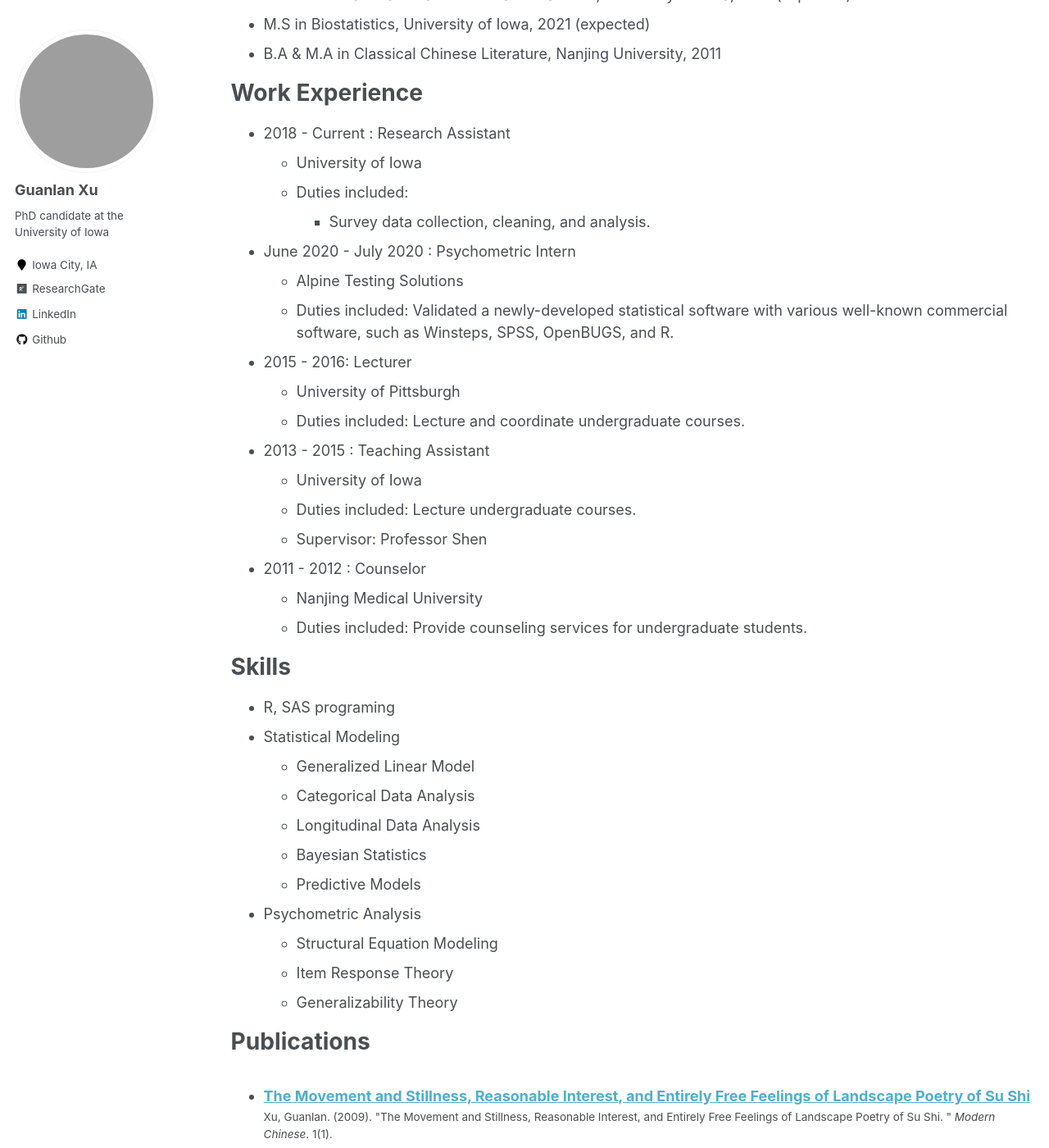
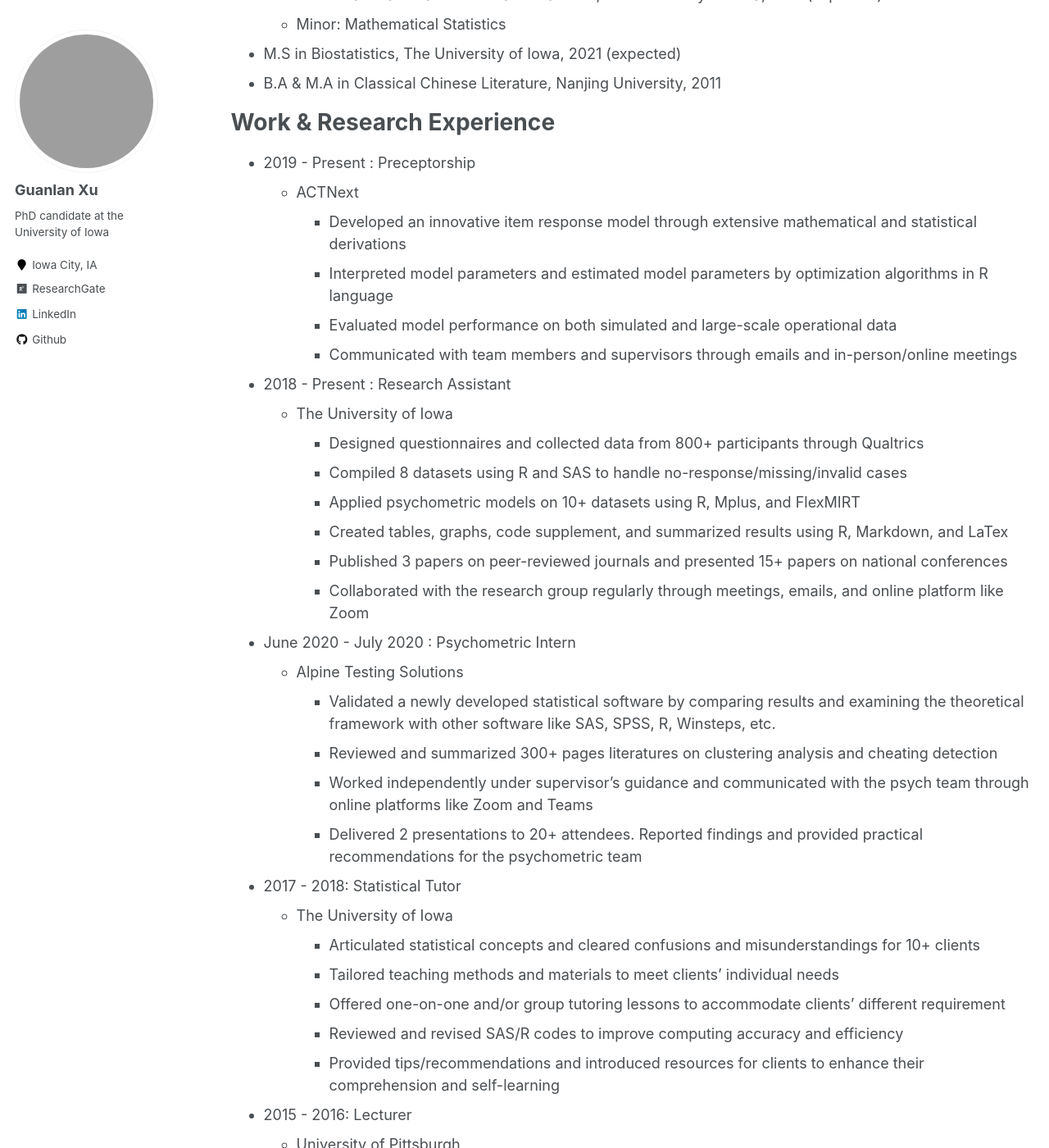
Before and after one commit to guanlanxu/guanlanxu.github.io, a Jekyll site: the page built from _pages/cv.md, in a window 1280 px wide and 1400 px high, scrolled down 232 px. Shown: the whole window at 82% size. Built offline with Jekyll 4.4.1, drawn with Linux system fonts in a browser that asks for light colours; some of the changed text lies outside the part shown; grey boxes are pictures that could not be loaded.

Commit message:
Update cv.md

```diff
--- a/_pages/cv.md
+++ b/_pages/cv.md
@@ -11,54 +11,90 @@ redirect_from:
 
 Education
 ======
-* Ph.D in Educational Measurement and Statistics, University of Iowa, 2021 (expected)
-* M.S  in Biostatistics, University of Iowa, 2021 (expected)
+* Ph.D in Educational Measurement and Statistics, The University of Iowa, 2021 (expected)
+  * Minor: Mathematical Statistics
+* M.S  in Biostatistics, The University of Iowa, 2021 (expected)
 * B.A & M.A in Classical Chinese Literature, Nanjing University, 2011
 
 
-Work Experience
+Work & Research Experience
 ======
-* 2018 - Current : Research Assistant
-  * University of Iowa
-  * Duties included:
-    * Survey data collection, cleaning, and analysis.
+* 2019 - Present : Preceptorship
+  * ACTNext
+    * Developed an innovative item response model through extensive mathematical and statistical derivations
+    * Interpreted model parameters and estimated model parameters by optimization algorithms in R language
+    * Evaluated model performance on both simulated and large-scale operational data
+    * Communicated with team members and supervisors through emails and in-person/online meetings
+
+
+* 2018 - Present : Research Assistant
+  * The University of Iowa
+    * Designed questionnaires and collected data from 800+ participants through Qualtrics
+    * Compiled 8 datasets using R and SAS to handle no-response/missing/invalid cases
+    * Applied psychometric models on 10+ datasets using R, Mplus, and FlexMIRT
+    * Created tables, graphs, code supplement, and summarized results using R, Markdown, and LaTex
+    * Published 3 papers on peer-reviewed journals and presented 15+ papers on national conferences
+    * Collaborated with the research group regularly through meetings, emails, and online platform like Zoom
 
 * June 2020 - July 2020 : Psychometric Intern
   * Alpine Testing Solutions
-  * Duties included: Validated a newly-developed statistical software with various well-known commercial software, such as Winsteps, SPSS, OpenBUGS, and R.
+    * Validated a newly developed statistical software by comparing results and examining the theoretical framework with other software like SAS, SPSS, R, Winsteps, etc.
+    * Reviewed and summarized 300+ pages literatures on clustering analysis and cheating detection
+    * Worked independently under supervisor’s guidance and communicated with the psych team through online platforms like Zoom and Teams
+    * Delivered 2 presentations to 20+ attendees. Reported findings and provided practical recommendations for the psychometric team
+
+* 2017 - 2018: Statistical Tutor
+  * The University of Iowa
+    * Articulated statistical concepts and cleared confusions and misunderstandings for 10+ clients
+    * Tailored teaching methods and materials to meet clients’ individual needs
+    * Offered one-on-one and/or group tutoring lessons to accommodate clients’ different requirement
+    * Reviewed and revised SAS/R codes to improve computing accuracy and efficiency
+    * Provided tips/recommendations and introduced resources for clients to enhance their comprehension and self-learning
 
 * 2015 - 2016: Lecturer
   * University of Pittsburgh
-  * Duties included: Lecture and coordinate undergraduate courses.
+    * Developed course syllabus, guides, and materials according to curriculum and university standards
+    * Delivered daily lectures and interacted with students both in and after class to enhance students’ learning
+    * Wrote and assembled quizzes/assignments/exams and designed analytic grading rubrics to diagnose students’ performance. Gave constructive feedback
+    * Presented a research paper on an international symposium
+
 
 
 * 2013 - 2015 : Teaching Assistant
-  * University of Iowa
-  * Duties included: Lecture undergraduate courses.
-  * Supervisor: Professor Shen
+  * The University of Iowa
+    * Effectively taught undergraduate students by constructing a task-based classroom
+    * Provided group training and one-on-one practice for students to improve students’ performance
+    * Assisted course supervisor and collaborated with team teachers through regular meetings
+
 
 * 2011 - 2012 : Counselor
   * Nanjing Medical University
-  * Duties included: Provide counseling services for undergraduate students.
+    * Communicated regularly with students and parents through emails, messages, and face-to-face meetings. Supported and helped over 20+ students make smooth transitions to university
+    * Gave weekly talks to 300+ students to enhance the internal cohesion in classrooms. Kept a weekly journal on school's official website to record students' growth
+    * Award: Third place in Professional Skills Competition at Nanjing Medical University
 
 
+Volunteer Experience
+======
+* Aug. 12, 2018 : Van Cleaning
+  * Table to Table, Iowa City, IA
+    * I cleaned 3 vans for food delivery
 
+* Oct. 1, 2014 : Speaker & Visitor
+  * John F. Kennedy High School, Cedar Rapids, IA
+    * Delivered a 30-minute talk to over 20 audiences to introduce Chinese culture
+    * Developed communication skills through interactions with 50+ students during break/recess.
 
+* Sep. 2013 - Dec. 2013 : Social Worker
+   * Pathways Adult Day Health Ctr, Iowa City, IA
+      * I shared my time, talents, interests and hobbies with over 30 clients.
 
 
 Skills
 ======
-* R, SAS programing
-* Statistical Modeling
-  * Generalized Linear Model
-  * Categorical Data Analysis
-  * Longitudinal Data Analysis
-  * Bayesian Statistics
-  * Predictive Models
-* Psychometric Analysis
-  * Structural Equation Modeling
-  * Item Response Theory
-  * Generalizability Theory
+* Computing: R/SAS/SPSS/Python, Winsteps/FlexMIRT, SQL, Mplus, Qualtrics, Windows, Unix
+* Statistics: regression, generalized linear models, categorial/longitudinal models, experimental design, Bayesian modeling, predictive models, clustering
+* Psychometrics: item response theory, classical test theory, factor analysis, structural equation modeling, generalizability theory, equating, diagnostic models
 
 
 Publications
@@ -72,3 +108,28 @@ Talks
   <ul>{% for post in site.talks %}
     {% include archive-single-talk-cv.html %}
   {% endfor %}</ul>
+
+Awards
+======
+* Feb. 2020: Blommers/Hieronymus/Feldt Fellowship
+  * College of Education, The University of Iowa
+    * This award is in recognition of an outstanding doctoral student who has demonstrated academic achievement, professional promise, and have completed one full year in educational measurement and statistics program at the University of Iowa. This award is made possible by gifts to the University of Iowa Foundation from friends and colleagues of Professors Blommers, Hieronymus, and Feldt.
+
+* Mar. 2020: Research Award
+  * College of Education, The University of Iowa
+    * This award is in recognition of an outstanding graduate student who has demonstrated outstanding research achievement through 2019 – 2020 academic year in educational measurement and statistics program at the University of Iowa.
+
+* Oct. 2018: Third Place in 2018 Midwest Big Data Hackathon
+  * The University of Iowa
+    * This award is in recognition of the third-place excellent team project out of 40 competitive team projects in the 2018 Midwest Hackathon competition at the University of Iowa.
+
+* Mar. 2004: Excellent Student of Wuxi City
+  * Wuxi City Department of Education
+    * This award is in recognition of an outstanding student who is all-round developed in moral, intellectual, physical, and aesthetics among 30,000+ competitors in Wuxi City.
+
+
+Training & Certificates
+======
+* NAEP Data Training Workshop, Feb.  2020
+* SAS Certified Base Programmers for SAS 9, Nov. 2016
+* SAS Certified Advanced Programmers for SAS9, Nov. 2016
```
